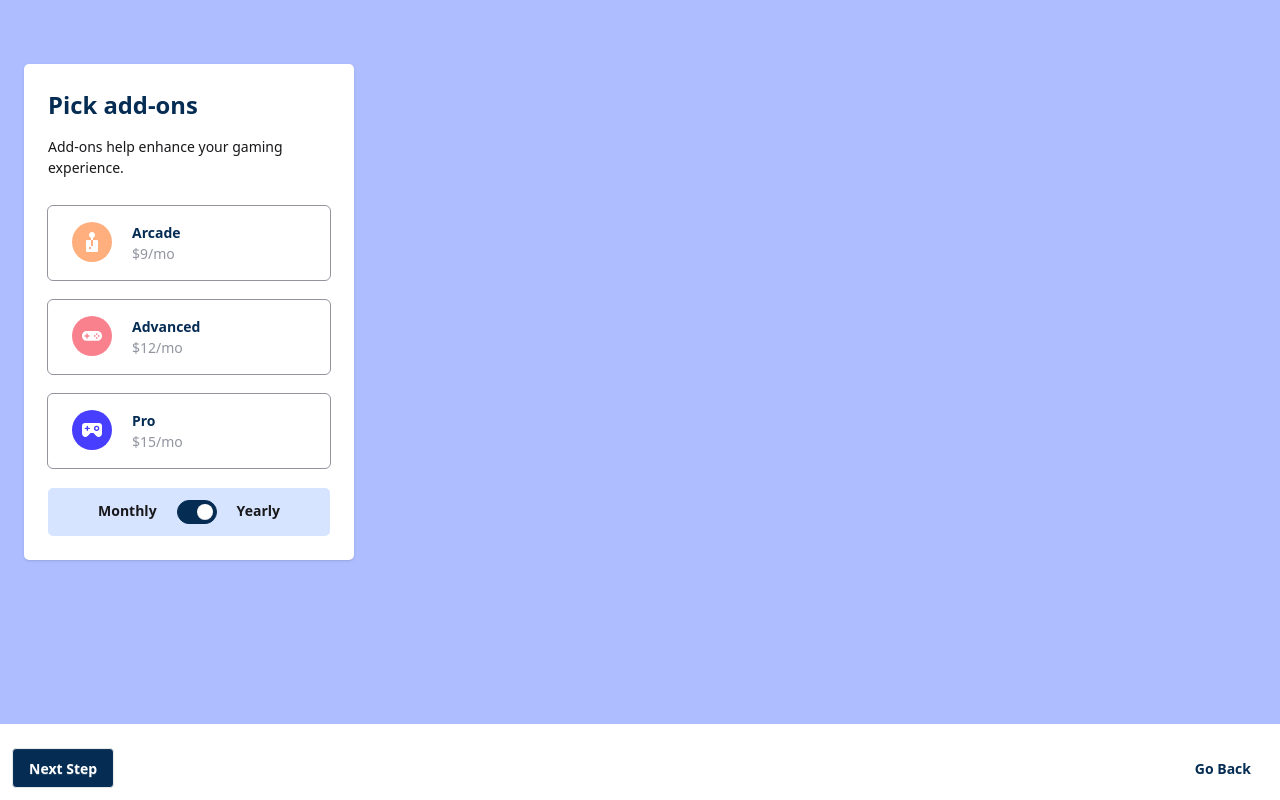
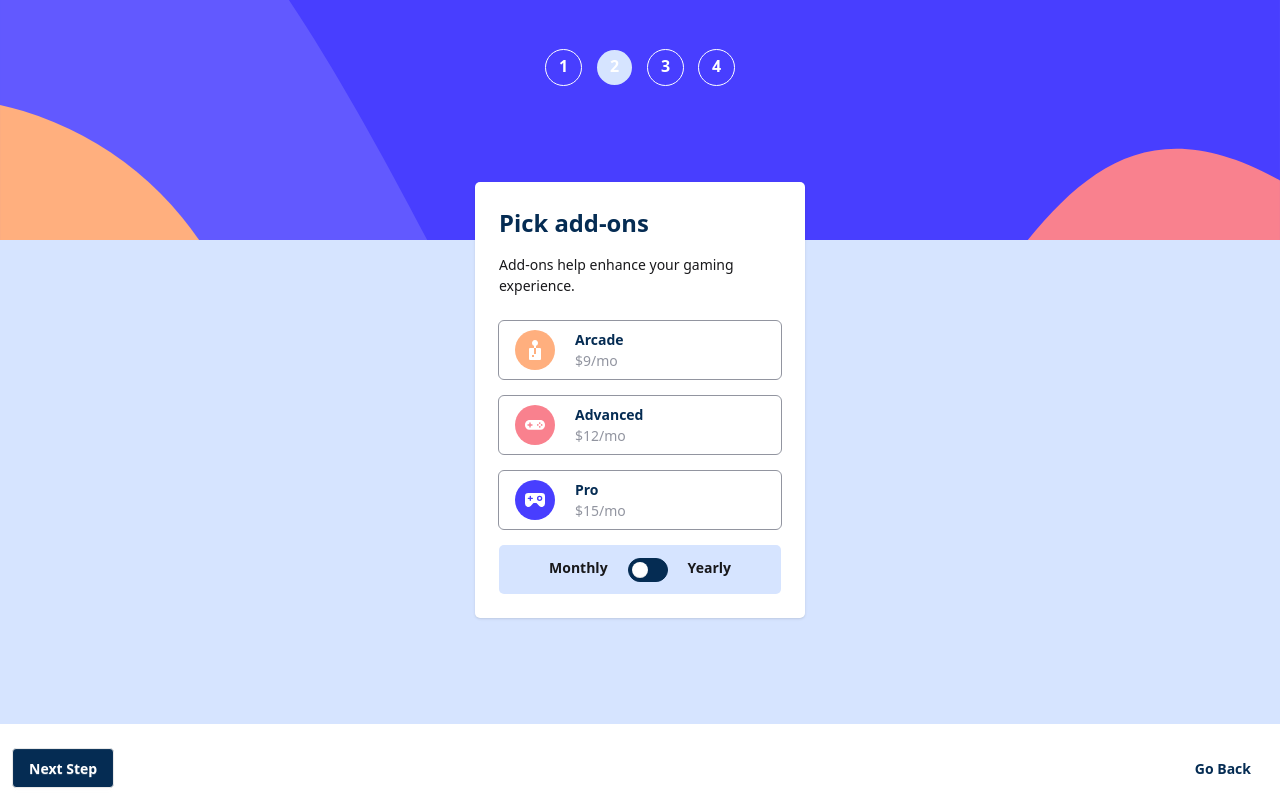
Before and after one commit to ItaloDev-Marcelo/multiStepForm-ts-V2, a React (Vite) app: page /step-02 in a window 1280 px wide. Built offline with nearby package versions, Linux system fonts and the light colour scheme.

Commit message:
Atualizando design na parte desktop

```diff
--- a/src/components/Inputs/Input.tsx
+++ b/src/components/Inputs/Input.tsx
@@ -15,7 +15,7 @@ const Input = ({type,label, register, errors, name, placeholder}:InputShape) =>
   return (
     <fieldset className='fieldset'>
         <label className='fieldset-legend text-Blue-950 text-[1.3em]'>{label}</label>
-        <input type={type} placeholder={placeholder} {...register(name)} className="input input-Grey-500" />
+        <input type={type} placeholder={placeholder} {...register(name)} className="input n input-Grey-500" />
         <p className='label text-Red-500'>{errors[name]?.message}</p>
     </fieldset>
   )
--- a/src/components/Inputs/InputRadio.tsx
+++ b/src/components/Inputs/InputRadio.tsx
@@ -31,11 +31,11 @@ const InputRadio:FC<RadioProps> = ({radioImage,radioName,radioId,radioValue,titl
 />
 
 {/* container que muda a cor quando input está checked */}
-<div className="flex flex-row my-5 outline-1 outline-Grey-500 p-4 rounded-[5px] custom-line
- peer-checked:outline-Purple-600 peer-checked:bg-Blue-50 transition">
+<div className="flex flex-row nt:flex-col my-[1.2em] outline-1 outline-Grey-500 p-2 rounded-[5px] custom-line
+ peer-checked:outline-Purple-600 peer-checked:bg-Blue-50 transition nt:h-[150px] nt:w-[125px] nt:mx-1.5">
 
-  <label htmlFor={radioId} className="custom-radio cursor-pointer">
-    <figure className="px-2 mr-3">
+  <label htmlFor={radioId} className="custom-radio cursor-pointer flex">
+    <figure className="px-2 mr-3 nt:px-0 nt:mr-0 nt:my-2.5">
       <img src={radioImage} alt="" />
     </figure>
   </label>
--- a/src/components/Steps.tsx
+++ b/src/components/Steps.tsx
@@ -1,17 +1,49 @@
+
 
 type Stepformate = {stepLink:number}
 
 const Steps = ({stepLink}:Stepformate) => {
 
-    const active = 'rounded-[50px] bg-Blue-200 text-white font-bold'
-    const normal = 'rounded-[50px] bg-transparent outline-1 outline-white text-white font-bold'
+    const active = 'rounded-[50px] bg-Blue-200 text-white font-bold item-center text-center py-1 nt:my-4  h-[35px] w-[35px] mx-2  '
+    const normal = 'rounded-[50px] bg-transparent outline-1 outline-white text-white py-1  mx-2  nt:my-4  text-center font-bold items-center h-[35px] w-[35px] '
 
-  const list = [1,2,3,4]
+  const list = [
+    {
+      num: 1,
+      title: 'STEP 1',
+      subTitle: 'YOUR INFO'
+    },
+     {
+      num: 2,
+      title: 'STEP 2',
+      subTitle: 'SELECT PLAN'
+    },
+     {
+      num: 3,
+      title: 'STEP 3',
+      subTitle: 'ADD-ONS'
+    },
+     {
+      num: 4,
+      title: 'STEP 4',
+      subTitle: 'SUMMARY'
+    }
+  ]
+
   return (
-    <div id='stepBanner'>
-        <ul>
+    <div id='stepBanner' className="fixed top-0  nt:relative">
+        <ul className="flex full-w h-[50px]  relative top-[50px] mx-[-1em]
+         nt:flex-col justify-start nt:absolute nt:left-[2.5em] nt:h-[500px]">
              {
-              list.map((item, index) => (<li key={index} className={stepLink === item ? active : normal } >{item}</li>))
+              list.map((item, index) => (
+                <div className="nt:flex nt:flex-row  nt:items-center nt:w-[180px]">
+                  <li key={index} className={stepLink === item.num ? active : normal } >{item.num}</li>
+                  <div className="ml-2">
+                      <h2 className='hidden nt:block font-bold text-Blue-300'>{item.title}</h2>
+                      <p className='hidden nt:block font-bold text-Blue-50'>{item.subTitle}</p>
+                  </div>
+                </div>
+              ))
              }
         </ul>
     </div>
--- a/src/components/toggleButton.tsx
+++ b/src/components/toggleButton.tsx
@@ -10,7 +10,6 @@ const ToggleBtn = () => {
      <div><p><span className="font-bold">Monthly</span></p></div>
     <div className="mx-5">
        <input type="checkbox"
-        defaultChecked
         className="toggle custom-toggle border-Blue-950 bg-Blue-950 checked:border-Blue-950
          checked:bg-Blue-950 checked:text-Blue-950"
        onChange={togglePlan} />
--- a/src/index.css
+++ b/src/index.css
@@ -12,29 +12,28 @@
 --color-Blue-100:    #f0f7ff;   /* hsl(218, 100%, 97%) */
 --color-Blue-50:     #f9fbff;   /* hsl(231, 100%, 99%) */
 --color-White:       #ffffff;   /* hsl(0, 100%, 100%) */
+--breakpoint-nt:  85rem;
+--breakpoint-t: 50rem;
 }
 
 
 body {
-    background:  #adbdff;
+    background:  #d6e4ff;
     width:100%;
     height: 100vh;
 }
 
-.card {
-    position: relative;
-    top: 5em;
-    left: 1.5em;
-}
-.card-2 {
-  position: relative;
-  top: 4em;
+
+
+#stepBanner {
+  display: flex;
+  justify-content: center;
+  width: 100%;
+  height:30vh;
+  background: url(./assets/images/bg-sidebar-mobile.svg) no-repeat;
+  background-size: contain;
 }
 
-.card-3 {
-  position: relative;
-  left: 1em;
-}
 
 .custom-toggle:before {
   background-color: white !important; /* bolinha branca */
@@ -54,3 +53,62 @@ body {
    background:  #d6d9f5;
    border-color: #483eff;
 }
+
+
+@media (min-width: 480px) {
+   #stepBanner {
+  display: flex;
+  justify-content: center;
+  width: 100%;
+  height:30vh;
+  background: red;
+  background: url(./assets/images/bg-sidebar-mobile.svg) no-repeat;
+  background-size: cover;
+}
+}
+
+@media (min-width: 800px) and (max-height:480px) {
+  .card {
+    width: 375px;
+    position: relative;
+    top: 25%;
+  }
+
+  #stepBanner {
+     height:45%;
+  }
+
+  #stepBanner ul {
+    margin-top: 1em;
+  }
+
+
+}
+
+
+@media (min-width: 1360px) {
+   #stepBanner {
+  display: flex;
+  justify-content: center;
+  width: 50%;
+  height:90%;
+  background: url(./assets/images/bg-sidebar-desktop.svg) no-repeat;
+  background-size: contain;
+}
+
+body {
+  display: flex;
+  justify-content: center;
+  align-items: center;
+}
+
+main {
+  background: #fff;
+  width:800px;
+}
+
+
+input[type='text'], input[type='email'] {
+   width: 100%;
+}
+}
--- a/src/pages/StepForm2.tsx
+++ b/src/pages/StepForm2.tsx
@@ -10,6 +10,7 @@ import { useSelectSummary } from '../store/useSelectSumarry';
 import Button from '../components/Button'
 import Nextbtn from '../components/Inputs/Nextbtn';
 import Backbtn from '../components/Inputs/BackBtn';
+import Steps from '../components/Steps';
 const StepForm2 = () => {
 
   const {register, handleSubmit, formState: {errors}} = useForm<FormDataOfStep2>({resolver: zodResolver(step2Form)});
@@ -53,20 +54,25 @@ const StepForm2 = () => {
 
 
   return (
-   <main>
-      <div className='card card-2  bg-base-100 w-[330px] rounded-[5px] shadow-sm'>
+   <main className='flex justify-center items-center h-screen  nt:h-[550px] nt:rounded-[10px] nt:justify-between nt:px-5'>
+    <Steps stepLink={2}/>
+      <div className='card  bg-base-100 w-[330px] rounded-[5px] shadow-sm nt:bg-transparent nt:shadow-none nt:w-[500px]'>
      <div className="card-body">
       <div className='flex flex-col'>
        <h1 className='card-title text-[1.7em] text-Blue-950 font-bold mb-3'>Pick add-ons</h1>
        <p>Add-ons help enhance your gaming experience.</p>
       </div>
          <form onSubmit={handleSubmit(submit)}>
-        <InputRadio radioImage={Arcade} radioName='selectedPlan' radioId='arcade-radio' radioValue={radioOptionValue1} title='Arcade' subTitle={option01} register={register} changes={isSelected} />
+         <div className='nt:flex'>
+            <InputRadio radioImage={Arcade} radioName='selectedPlan' radioId='arcade-radio' radioValue={radioOptionValue1} title='Arcade' subTitle={option01} register={register} changes={isSelected} />
         <InputRadio radioImage={Advanced} radioName='selectedPlan' radioId='advanced-radio' radioValue={radioOptionValue2} title='Advanced' subTitle={option02}  register={register} changes={isSelected}  />
         <InputRadio radioImage={Pro} radioName='selectedPlan' radioId='pro-radio' radioValue={radioOptionValue3} title='Pro' subTitle={option03}  register={register} changes={isSelected}  />
+
+         </div>
+
         <p>{errors.selectedPlan?.message}</p>
          <ToggleButton/>
-         <div className='flex justify-between fixed w-full bg-white bottom-0 left-0 p-3'>
+         <div className='mt-5 flex justify-between fixed nt:relative w-full bg-white nt:bg-transparent bottom-0 left-0 p-3'>
         { !next ? <Button />   :
          <Nextbtn Url='/step-02/step-03' />}
          <Backbtn Url='/' />
--- a/src/pages/StepForm3.tsx
+++ b/src/pages/StepForm3.tsx
@@ -9,6 +9,7 @@ import Button from '../components/Button'
 
 import Nextbtn from '../components/Inputs/Nextbtn';
 import Backbtn from '../components/Inputs/BackBtn';
+import Steps from "../components/Steps";
 const StepForm3= () => {
 
    const {register, handleSubmit, formState: {errors}} = useForm<FormDataOfStep3>({resolver: zodResolver(step3Form)});
@@ -56,8 +57,9 @@ const StepForm3= () => {
      const customizableR = isSelected ? 'Customizable-profile 2' : 'Customizable-profile 20'
 
   return (
-    <main>
-      <div className='card card-3  bg-base-100 w-[340px] rounded-[5px]  shadow-sm'>
+    <main  className='flex justify-center items-center h-screen  nt:h-[550px] nt:rounded-[10px] nt:justify-between nt:px-5'>
+      <Steps stepLink={3}/>
+      <div className='card  bg-base-100 w-[330px] rounded-[5px] shadow-sm nt:bg-transparent nt:shadow-none nt:w-[500px]'>
        <div className="card-body">
         <h1 className='card-title text-[1.7em] text-Blue-950 font-bold mb-3'>Select your plan</h1>
          <p>You have the option of monthly or yearly billing.</p>
@@ -66,7 +68,7 @@ const StepForm3= () => {
       <InputCheck id='large' register={register} name='addOns' title={larger} subTitle={largerText} price={largePrice}  value={largeR} />
       <InputCheck id='customizable' register={register} name='addOns' title={customizable} subTitle={customizableText} price={customizablePrice}  value={customizableR } />
       <p>{errors.addOns?.message}</p>
-      <div className='flex justify-between fixed w-full bg-white bottom-0 left-0 p-2'>
+      <div className='mt-5 flex justify-between fixed nt:relative w-full bg-white nt:bg-transparent bottom-0 left-0 p-3'>
          {!next ?<Button />:
          <Nextbtn Url='summary-step' />}
          <Backbtn Url='/step-02' />
--- a/src/pages/Summary.tsx
+++ b/src/pages/Summary.tsx
@@ -6,6 +6,7 @@ import { useSelectedPlan } from '../store/useTogglePrice'
 
 import Button from '../components/Button'
 import Backbtn from '../components/Inputs/BackBtn';
+import Steps from '../components/Steps';
 
 
 const Summary = () => {
@@ -32,7 +33,8 @@ const Summary = () => {
   const plan = isSelected ?  'Monthly' : 'Yearly';
 
   return (
-   <main>
+   <main className='flex justify-center items-center h-screen'>
+    <Steps stepLink={4}/>
       <div className='card bg-base-100 w-[330px] rounded-[5px]shadow-sm'>
       <div className="card-body">
         <h2 className='card-title text-[1.7em] text-Blue-950 font-bold mb-3'>Finishing up</h2>
```
Also changed, not shown: src/pages/StepForm1.tsx (+7 -4 lines).
